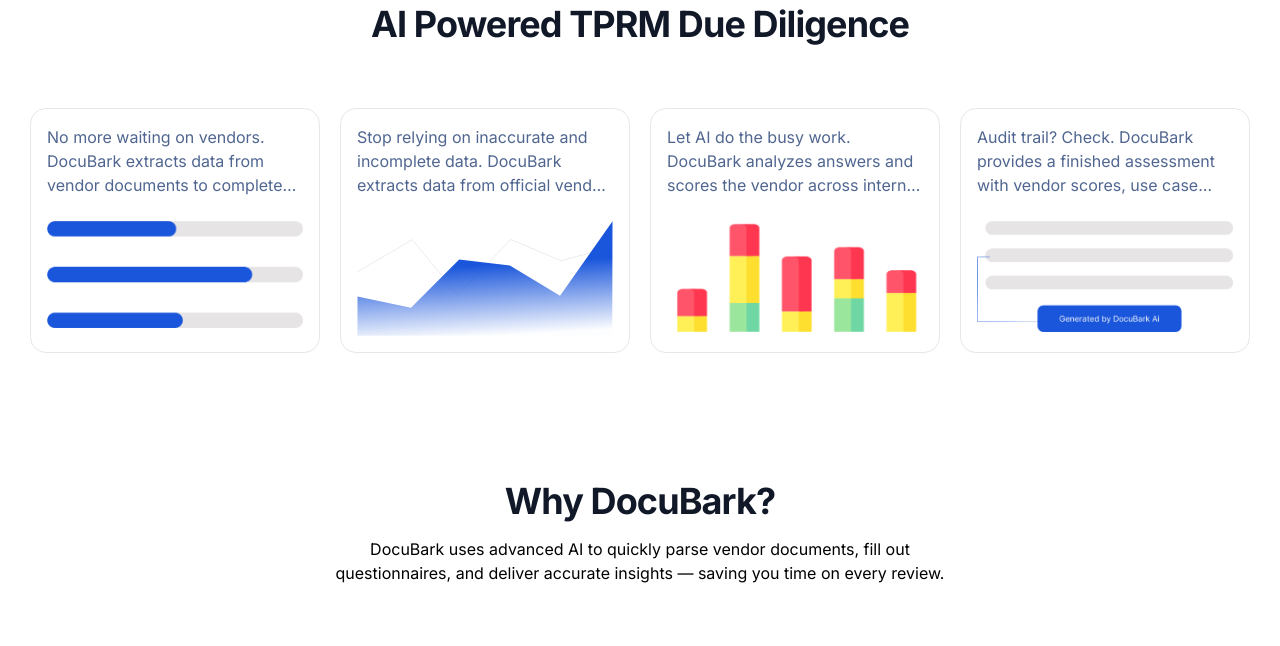
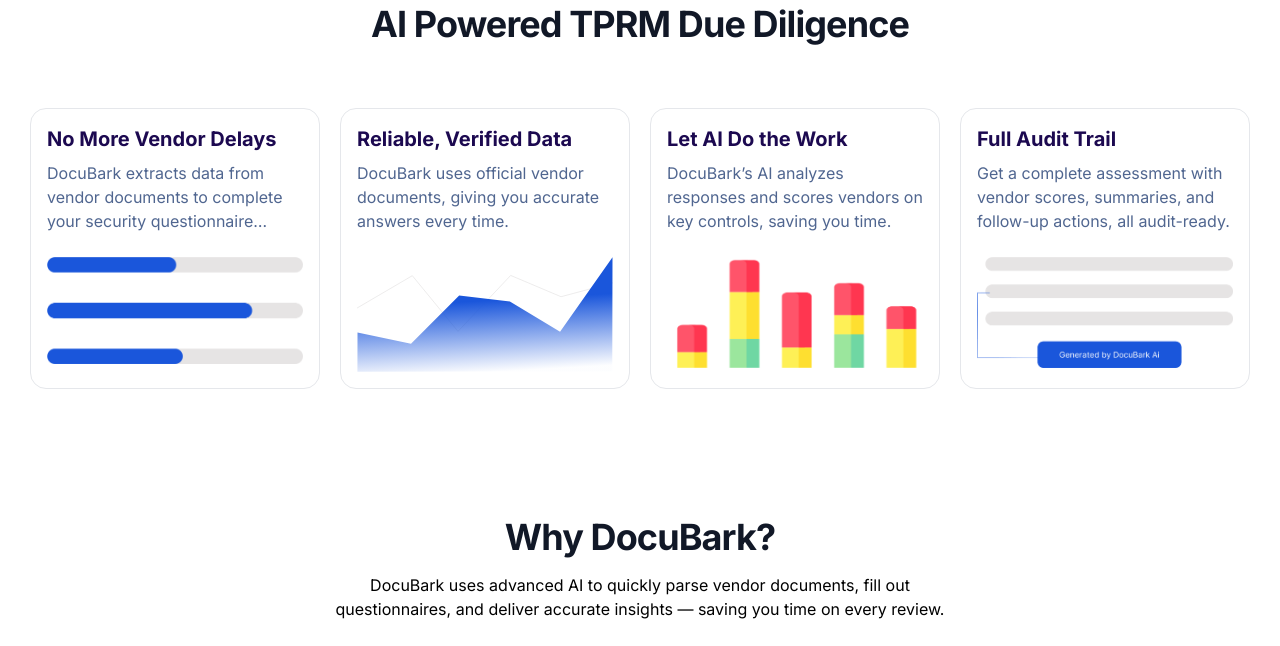
Before and after one commit to mahfuzurrah/DocuBark-landing-page, a website: page index.html in a window 1280 px wide. Shown: the part 1620-2266 px from the top of the page. Drawn offline with nearby package versions, Linux system fonts and the light colour scheme.

Commit message:
card text added

```diff
--- a/index.html
+++ b/index.html
@@ -191,38 +191,36 @@
           >
             <!-- Card 1 -->
             <div class="p-4 bg-white border rounded-2xl">
+              <h3 class="mb-2 text-xl font-bold text-title">No More Vendor Delays</h3>
               <p class="text-desc mb-5 desc">
-                No more waiting on vendors. DocuBark extracts data from vendor
-                documents to complete your own security questionnaire.
+                DocuBark extracts data from vendor documents to complete your security questionnaire faster.
               </p>
               <img class="mt-6" src="./img/progress.png" alt="" />
             </div>
 
             <!-- Card 2 -->
             <div class="p-4 bg-white border rounded-2xl">
+              <h3 class="mb-2 text-xl font-bold text-title">Reliable, Verified Data</h3>
               <p class="text-desc mb-5 desc">
-                Stop relying on inaccurate and incomplete data. DocuBark
-                extracts data from official vendor source documentation to have
-                more accurate answers.
+                DocuBark uses official vendor documents, giving you accurate answers every time.
               </p>
-
               <img class="mt-6" src="./img/area.svg" alt="" />
             </div>
 
             <!-- Card 3 -->
             <div class="p-4 bg-white border rounded-2xl">
+              <h3 class="mb-2 text-xl font-bold text-title">Let AI Do the Work</h3>
               <p class="text-desc mb-5 desc">
-                Let AI do the busy work. DocuBark analyzes answers and scores
-                the vendor across internal controls.
+                DocuBark’s AI analyzes responses and scores vendors on key controls, saving you time.
               </p>
               <img class="mt-6" src="./img/bar.png" alt="" />
             </div>
 
             <!-- Card 4 -->
             <div class="p-4 bg-white border rounded-2xl">
+              <h3 class="mb-2 text-xl font-bold text-title">Full Audit Trail</h3>
               <p class="text-desc mb-5 desc">
-                Audit trail? Check. DocuBark provides a finished assessment with
-                vendor scores, use case summary and follow-up action items.....
+                Get a complete assessment with vendor scores, summaries, and follow-up actions, all audit-ready.
               </p>
               <img class="mt-6" src="./img/Group 4.png" alt="" />
             </div>
```
